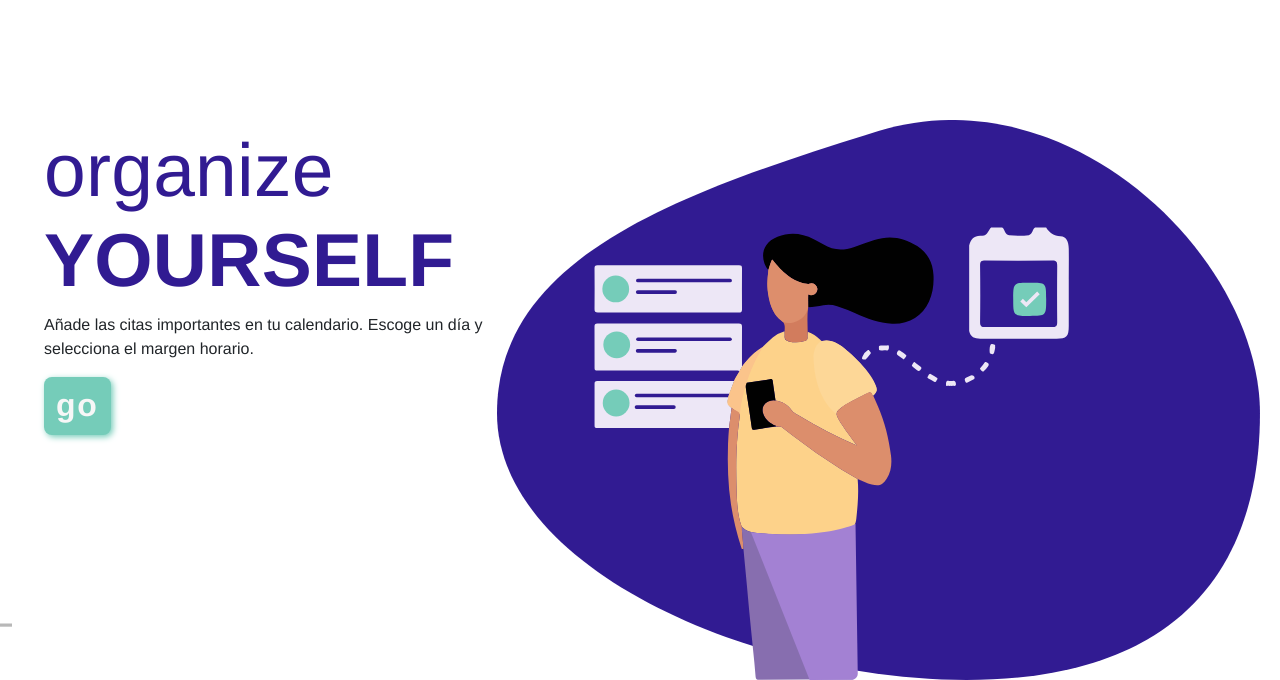
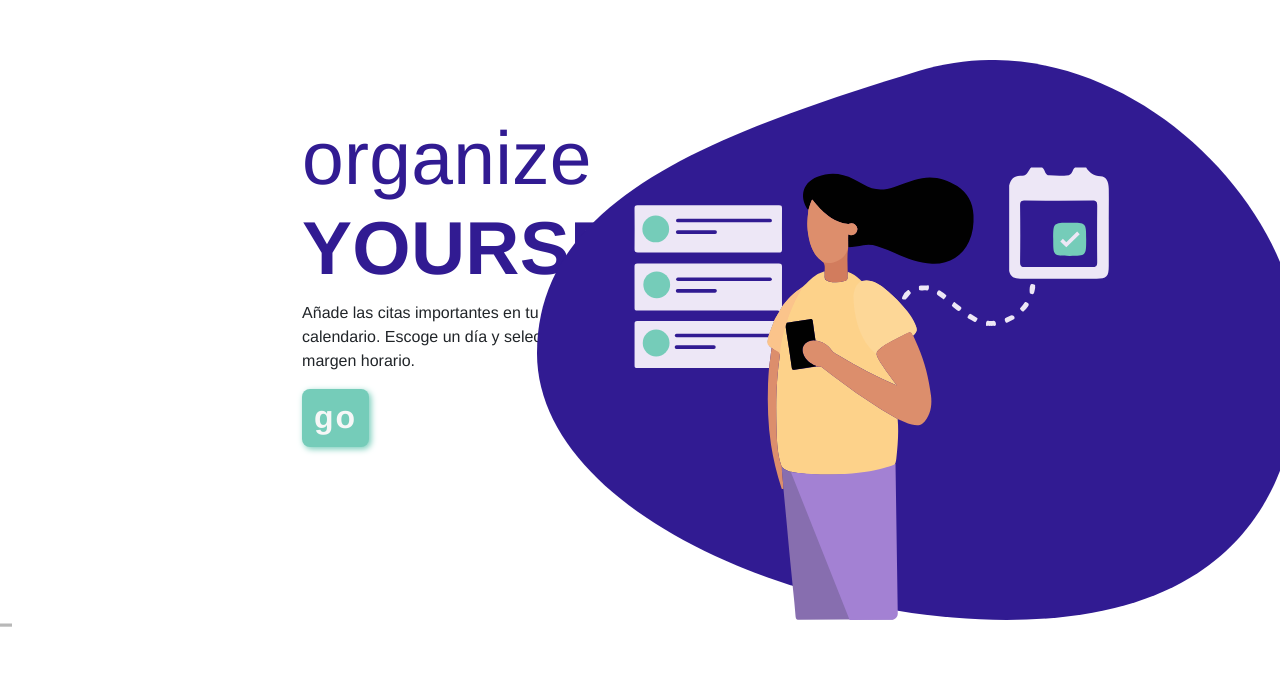
Before and after one commit to EstiBv/DatePicker--technical-test-, a React (Create React App) app: page / in a window 1280 px wide. Shown: the part 120-800 px from the top of the page. Built offline with nearby package versions, Linux system fonts and the light colour scheme.

Commit message:
add mediaqueries 1200

```diff
--- a/src/styles/landing.scss
+++ b/src/styles/landing.scss
@@ -55,12 +55,14 @@
     justify-content: space-evenly;
     &__title {
       font-size: 75px;
-    }
-    &__text {
-      width: 450px;
+      width: 30%;
     }
     &__imgLanding {
-      height: 70%;
+      position: fixed;
+      right: -30px;
+      bottom: 60px;
+      height: 50%;
+      align-self: flex-end;
     }
     &__btnStart {
       font-size: 32px;
@@ -69,3 +71,11 @@
     }
   }
 }
+@media all and (min-width: 1200px) {
+  .containerLanding {
+    &__imgLanding {
+      height: 70%;
+      right: -40px;
+    }
+  }
+}
```
